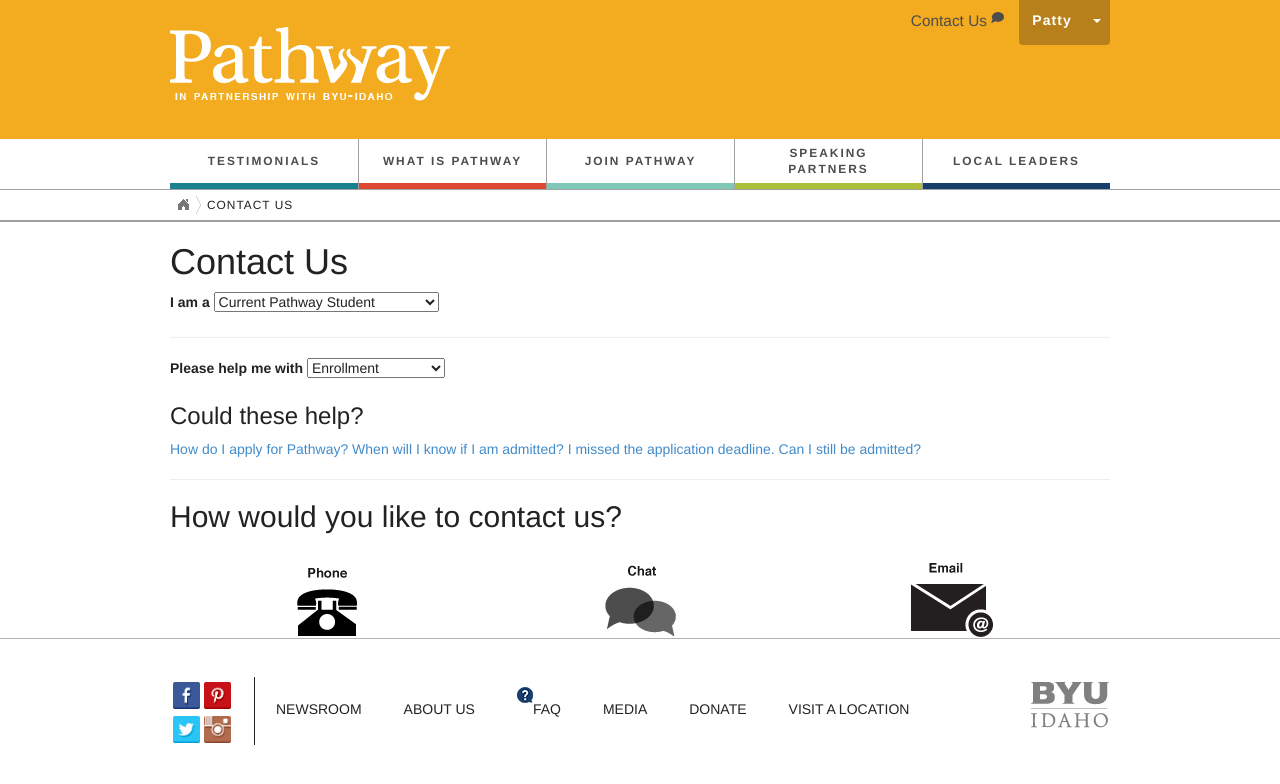
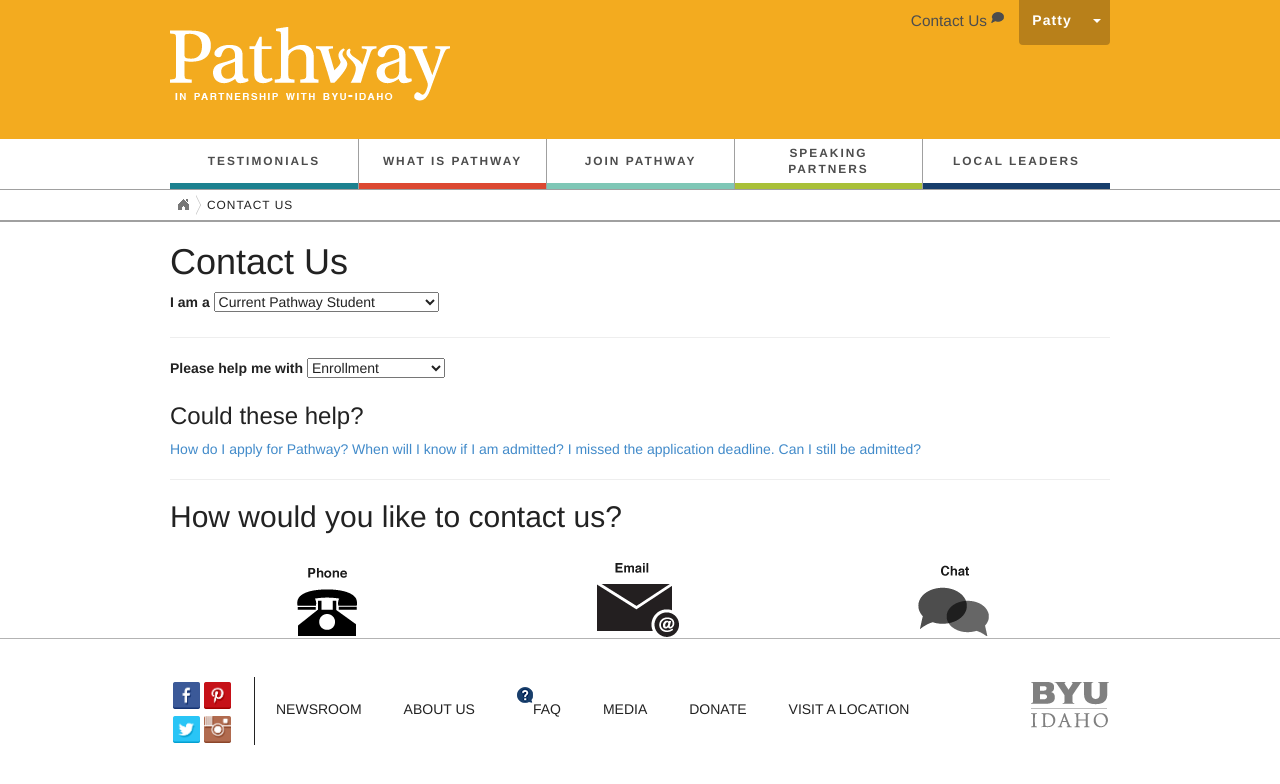
Before and after one commit to gordoman/pathway.lds.org-jekyll, a Jekyll site: the page built from jekyll-source/pages/contact-us/contact-us.html, in a window 1280 px wide. Shown: the top 784 px of the page. Built offline with Jekyll 4.4.1, drawn with Linux system fonts in a browser that asks for light colours; nearby versions of some CDN libraries.

Commit message:
trying to figure out the icons

```diff
--- a/jekyll-source/pages/contact-us/contact-us.html
+++ b/jekyll-source/pages/contact-us/contact-us.html
@@ -39,8 +39,8 @@
 							<a href="#deadline">I missed the application deadline. Can I still be admitted?</a>
 						</p>
 						<div id="apply"></div>
+						<div id="admission"></div>
 						<div id="deadline"></div>
-						<div id="admission"></div>
 					</div>
 				</form>
 				<hr/>
@@ -48,8 +48,8 @@
 				<br/>
 				<div>
 					<span class="recommanded"><a href=""><span id="Phone" class="col-lg-4 col-md-4 col-sm-4 col-xs-4"></span></a></span>
+					<span class="recommanded"><a href=""><span id="Email" class="col-lg-4 col-md-4 col-sm-4 col-xs-4"></span></a></span>
 					<span class="recommanded-on"><a href=""><span id="Chat" class="col-lg-4 col-md-4 col-sm-4 col-xs-4"></span></a></span>
-					<span class="recommanded"><a href=""><span id="Email" class="col-lg-4 col-md-4 col-sm-4 col-xs-4"></span></a></span>
 				</div>
 			</div>
 		</div>
```
